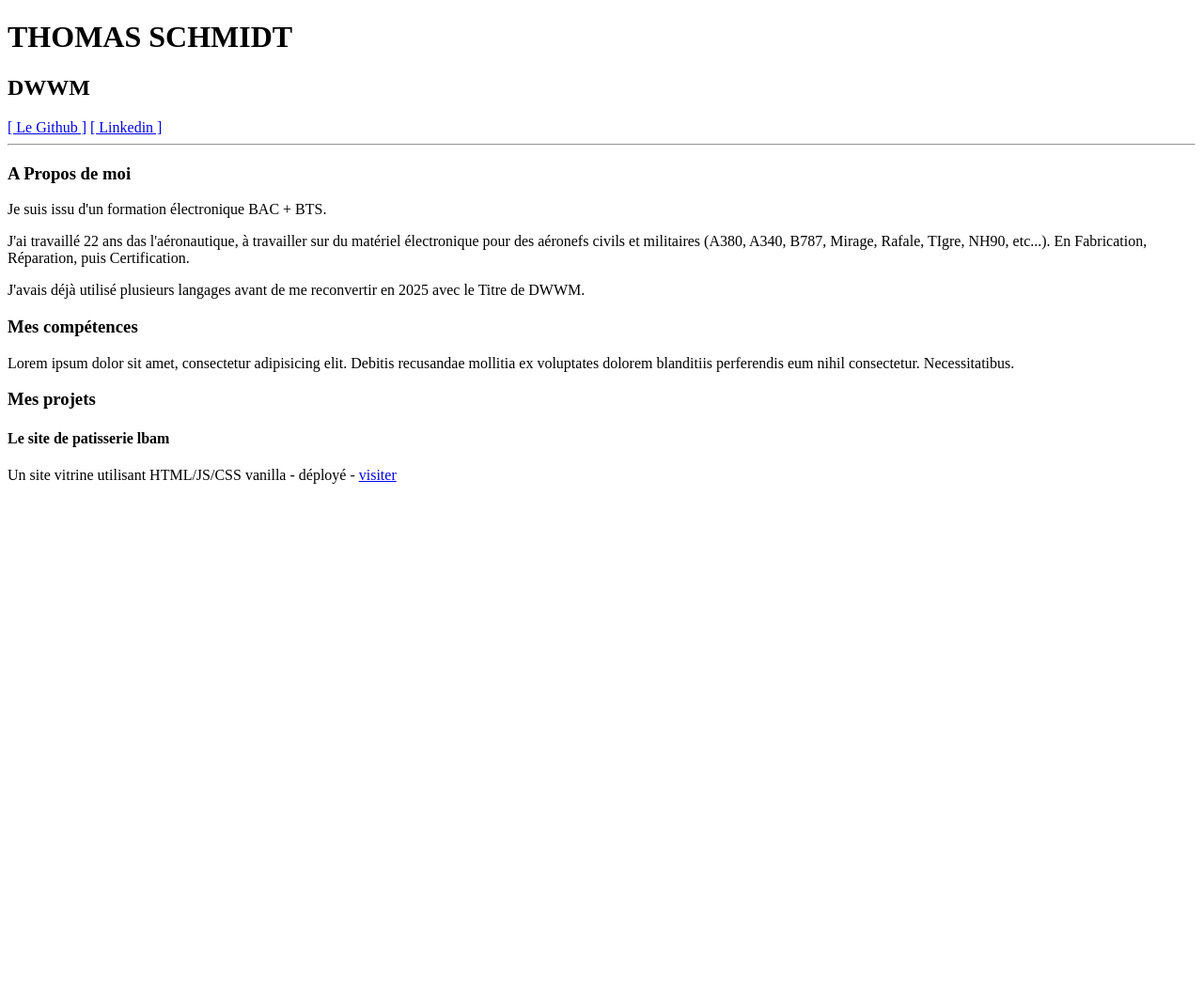
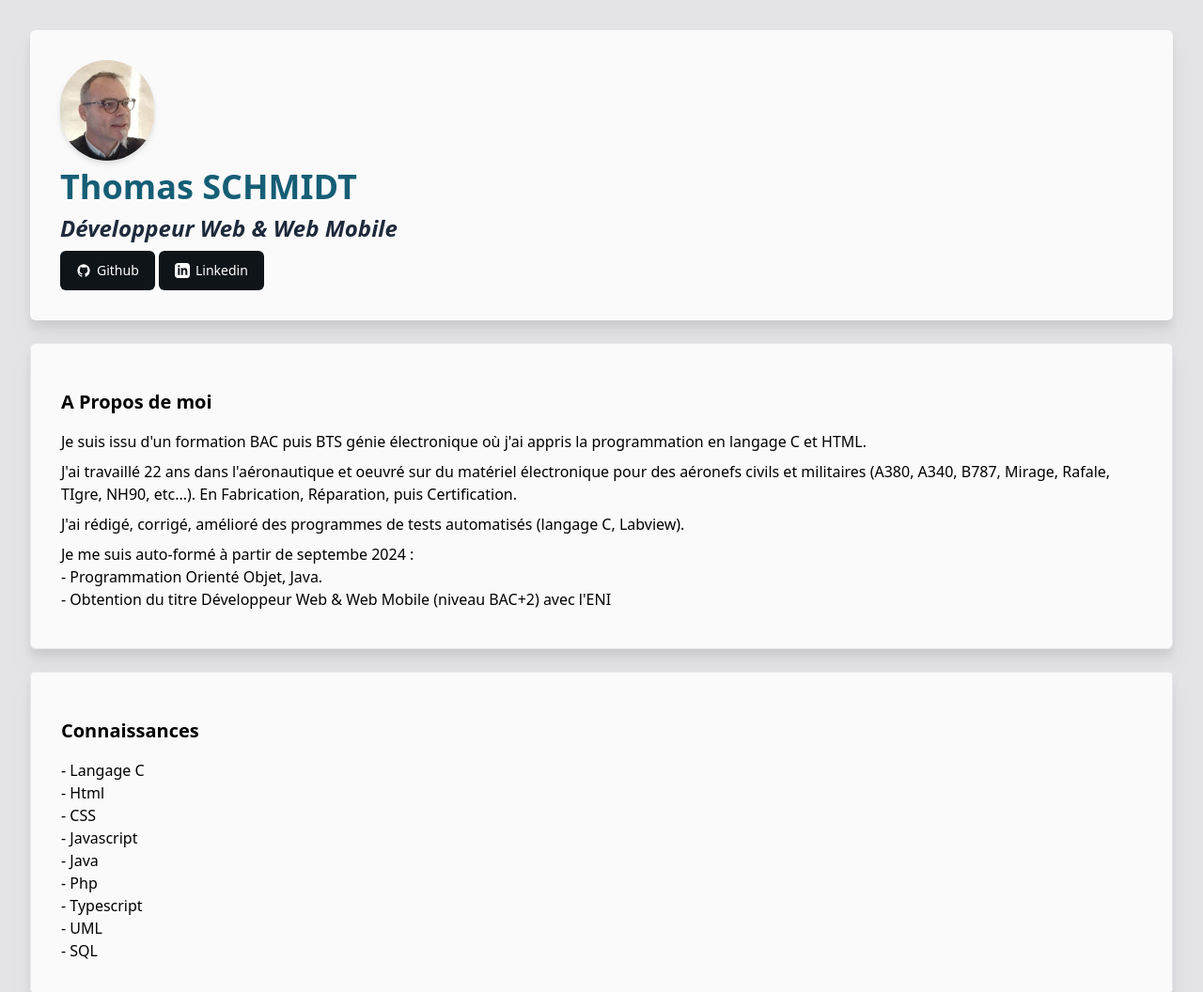
Before and after one commit to ThomasSchmidt1982/portfolio, a website: page index.html in a window 1280 px wide. Shown: the top 1056 px of the page at 94% size. Before the commit the page ends 800 px from the top, so only its background shows below. Drawn offline with Linux system fonts and the light colour scheme.

Commit message:
tailwind mise en forme

```diff
--- a/index.html
+++ b/index.html
@@ -3,44 +3,142 @@
 <head>
   <meta charset="UTF-8" />
   <meta name="viewport" content="width=device-width, initial-scale=1.0" />
-    <link href="./style.css" rel="stylesheet">
+  <link rel="stylesheet" href="output.css" />
+  <link rel="stylesheet" href="style.css" />
   <title>Thomas Schmidt | Dev Web</title>
 </head>
-  <body>
-    <h1>THOMAS SCHMIDT</h1>
-    <h2>DWWM</h2>
-    <a href="https://github.com/ThomasSchmidt1982">[ Le Github ]</a>
-    <a href="https://www.linkedin.com/in/thomas-schmidt-b01b7533a/">[ Linkedin ]</a>
-    <hr />
-    <article>
-      <h3>A Propos de moi</h3>
-      <p>Je suis issu d'un formation électronique BAC + BTS.</p>
+<body class="bg-zinc-200 p-8 space-y-6">
+<header
+  class="bg-zinc-50 font-semibold text-zinc-900 p-8 rounded-md drop-shadow-xl border-sky-300"
+>
+  <img
+    class="w-25 h-25 rounded-full drop-shadow-md"
+    src="./tom-square.webp"
+    alt="picture of thomas schmidt"
+    width="100"
+    height="107"
+  />
+
+  <h1 class="text-4xl font-bold text-cyan-800 my-2">Thomas SCHMIDT</h1>
+
+  <h2 class="text-2xl text-slate-800 font-semibold italic my-2 ">
+    Développeur Web & Web Mobile
+  </h2>
+
+  <button type="button"
+          class="text-white bg-[#0f1419] active:scale-95 hover:bg-[#0f1419]/90 focus:ring-4 focus:outline-none focus:ring-[#0f1419]/50 box-border border border-transparent font-medium leading-5 rounded-md text-sm px-4 py-2.5 text-center inline-flex items-center dark:hover:bg-[#24292F] dark:focus:ring-[#24292F]/55">
+    <svg class="w-4 h-4 me-1.5" aria-hidden="true" xmlns="http://www.w3.org/2000/svg" width="24" height="24"
+         fill="currentColor" viewBox="0 0 24 24">
+      <path fill-rule="evenodd"
+            d="M12.006 2a9.847 9.847 0 0 0-6.484 2.44 10.32 10.32 0 0 0-3.393 6.17 10.48 10.48 0 0 0 1.317 6.955 10.045 10.045 0 0 0 5.4 4.418c.504.095.683-.223.683-.494 0-.245-.01-1.052-.014-1.908-2.78.62-3.366-1.21-3.366-1.21a2.711 2.711 0 0 0-1.11-1.5c-.907-.637.07-.621.07-.621.317.044.62.163.885.346.266.183.487.426.647.71.135.253.318.476.538.655a2.079 2.079 0 0 0 2.37.196c.045-.52.27-1.006.635-1.37-2.219-.259-4.554-1.138-4.554-5.07a4.022 4.022 0 0 1 1.031-2.75 3.77 3.77 0 0 1 .096-2.713s.839-.275 2.749 1.05a9.26 9.26 0 0 1 5.004 0c1.906-1.325 2.74-1.05 2.74-1.05.37.858.406 1.828.101 2.713a4.017 4.017 0 0 1 1.029 2.75c0 3.939-2.339 4.805-4.564 5.058a2.471 2.471 0 0 1 .679 1.897c0 1.372-.012 2.477-.012 2.814 0 .272.18.592.687.492a10.05 10.05 0 0 0 5.388-4.421 10.473 10.473 0 0 0 1.313-6.948 10.32 10.32 0 0 0-3.39-6.165A9.847 9.847 0 0 0 12.007 2Z"
+            clip-rule="evenodd" />
+    </svg>
+    <a
+      href="https://github.com/ThomasSchmidt1982"
+    >Github</a
+    >
+  </button>
+
+  <button type="button"
+          class="text-white bg-[#0f1419] active:scale-95 hover:bg-[#0f1419]/90 focus:ring-4 focus:outline-none focus:ring-[#0f1419]/50 box-border border border-transparent font-medium leading-5 rounded-md text-sm px-4 py-2.5 text-center inline-flex items-center dark:hover:bg-[#24292F] dark:focus:ring-[#24292F]/55">
+    <svg class="w-4 h-4 me-1.5" aria-hidden="true" xmlns="http://www.w3.org/2000/svg" width="24" height="24"
+         fill="currentColor" viewBox="0 0 24 24">
+      <path
+        d="M19 0h-14c-2.761 0-5 2.239-5 5v14c0 2.761 2.239 5 5 5h14c2.762 0 5-2.239 5-5v-14c0-2.761-2.238-5-5-5zm-11 19h-3v-11h3v11zm-1.5-12.268c-.966 0-1.75-.79-1.75-1.764s.784-1.764 1.75-1.764 1.75.79 1.75 1.764-.783 1.764-1.75 1.764zm13.5 12.268h-3v-5.604c0-3.368-4-3.113-4 0v5.604h-3v-11h3v1.765c1.396-2.586 7-2.777 7 2.476v6.759z" />
+    </svg>
+    <a
+      href="https://www.linkedin.com/in/thomas-schmidt-b01b7533a/"
+    >Linkedin</a
+    >
+  </button>
+
+</header>
+<main class="space-y-6">
+  <article class="bg-zinc-50 text-black-50 p-8 drop-shadow-xl rounded-md border space-y-2">
+    <h3 class="text-xl my-4 font-semibold">A Propos de moi</h3>
     <p>
-        J'ai travaillé 22 ans das l'aéronautique, à travailler sur du matériel
+      Je suis issu d'un formation BAC puis BTS génie électronique où j'ai appris la programmation en
+      langage C et HTML.
+    </p>
+    <p>
+      J'ai travaillé 22 ans dans l'aéronautique et oeuvré sur du matériel
       électronique pour des aéronefs civils et militaires (A380, A340, B787,
       Mirage, Rafale, TIgre, NH90, etc...). En Fabrication, Réparation, puis
       Certification.
+    <p>J'ai rédigé, corrigé, amélioré des programmes de tests automatisés (langage C, Labview).</p>
     </p>
     <p>
-        J'avais déjà utilisé plusieurs langages avant de me reconvertir en 2025
-        avec le Titre de DWWM.
+    <ul>
+      Je me suis auto-formé à partir de septembe 2024 :
+      <li> - Programmation Orienté Objet, Java.</li>
+      <li> - Obtention du titre Développeur Web & Web Mobile (niveau BAC+2) avec l'ENI</li>
+    </ul>
+
     </p>
   </article>
-    <article>
-      <h3>Mes compétences</h3>
+  <article class="bg-zinc-50 text-black-50 p-8 drop-shadow-xl rounded border">
+    <h3 class="text-xl my-4 font-semibold">Connaissances</h3>
     <p>
-        Lorem ipsum dolor sit amet, consectetur adipisicing elit. Debitis
-        recusandae mollitia ex voluptates dolorem blanditiis perferendis eum
-        nihil consectetur. Necessitatibus.
+    <ul>
+      <li>- Langage C</li>
+      <li>- Html</li>
+      <li>- CSS</li>
+      <li>- Javascript</li>
+      <li>- Java</li>
+      <li>- Php</li>
+      <li>- Typescript</li>
+      <li>- UML</li>
+      <li>- SQL</li>
+    </ul>
     </p>
   </article>
-    <article>
-      <h3>Mes projets</h3>
-      <h4>Le site de patisserie lbam</h4>
-      <p>
-        Un site vitrine utilisant HTML/JS/CSS vanilla - déployé -
-        <a href="https://lbam.thomasschmidt.fr">visiter</a>
-      </p>
+  <div class="bg-zinc-50 text-black-50 p-8 drop-shadow-xl rounded space-y-5">
+    <h3 class="text-xl my-4 font-semibold">Mes projets</h3>
+    <div class="grid grid-cols-1 md:grid-cols-3 gap-10">
+      <article
+        class="bg-slate-100 rounded-xl aspect video min-w-md max-w-md border-2 drop-shadow-xl active:scale-95 transition">
+        <a
+          href="https://lbam.thomasschmidt.fr"
+        >
+          <img class="w-25 h-25 rounded-xl object-cover" src="./lbam.png" alt="le site de lbam" height="463"
+               width="463" />
+          <div class="p-8 space-y-2">
+            <h4 class="text-slate-900 text-2xl my-2 font-semibold">Site de patisserie LBAM</h4>
+            <p class="text-slate-600">Un site vitrine utilisant HTML/JS/CSS vanilla </p>
+          </div>
+        </a>
       </article>
+
+      <article class="bg-slate-100 rounded-xl aspect video max-w-md border-2 drop-shadow-xl active:scale-95 transition">
+        <a
+          href="https://lbam.thomasschmidt.fr"
+        >
+          <img class="w-25 h-25 rounded-xl object-cover" src="./lbam.png" alt="le site de lbam" height="463"
+               width="463" />
+          <div class="p-8 space-y-2">
+            <h4 class="text-slate-900 text-2xl my-2 font-semibold">Site de patisserie LBAM</h4>
+            <p class="text-slate-600">Un site vitrine utilisant HTML/JS/CSS vanilla </p>
+          </div>
+        </a>
+      </article>
+
+      <article class="bg-slate-100 rounded-xl aspect video max-w-md border-2 drop-shadow-xl active:scale-95 transition">
+        <a
+          href="https://lbam.thomasschmidt.fr"
+        >
+          <img class="w-25 h-25 rounded-xl object-cover" src="./lbam.png" alt="le site de lbam" height="463"
+               width="463" />
+          <div class="p-8 space-y-2">
+            <h4 class="text-slate-900 text-2xl my-2 font-semibold">Site de patisserie LBAM</h4>
+            <p class="text-slate-600">Un site vitrine utilisant HTML/JS/CSS vanilla </p>
+          </div>
+        </a>
+      </article>
+
+    </div>
+
+  </div>
+
+</main>
 </body>
 </html>
--- a/style.css
+++ b/style.css
@@ -0,0 +1,3 @@
+@tailwind base;
+@tailwind components;
+@tailwind utilities;
--- /dev/null
+++ b/tailwind.config.js
@@ -0,0 +1,11 @@
+/** @type {import('tailwindcss').Config} */
+module.exports = {
+  content: [
+    "./*.html",
+    "./*.js",
+  ],
+  theme: {
+    extend: {},
+  },
+  plugins: [require("@tailwindcss/typography")],
+};
```
Also changed, not shown: package.json (added, +14 -0 lines), lbam.png (added), output.css (added), tom-square.webp (added), 2 other files. Lines whose indentation alone changed are shown as unchanged.
